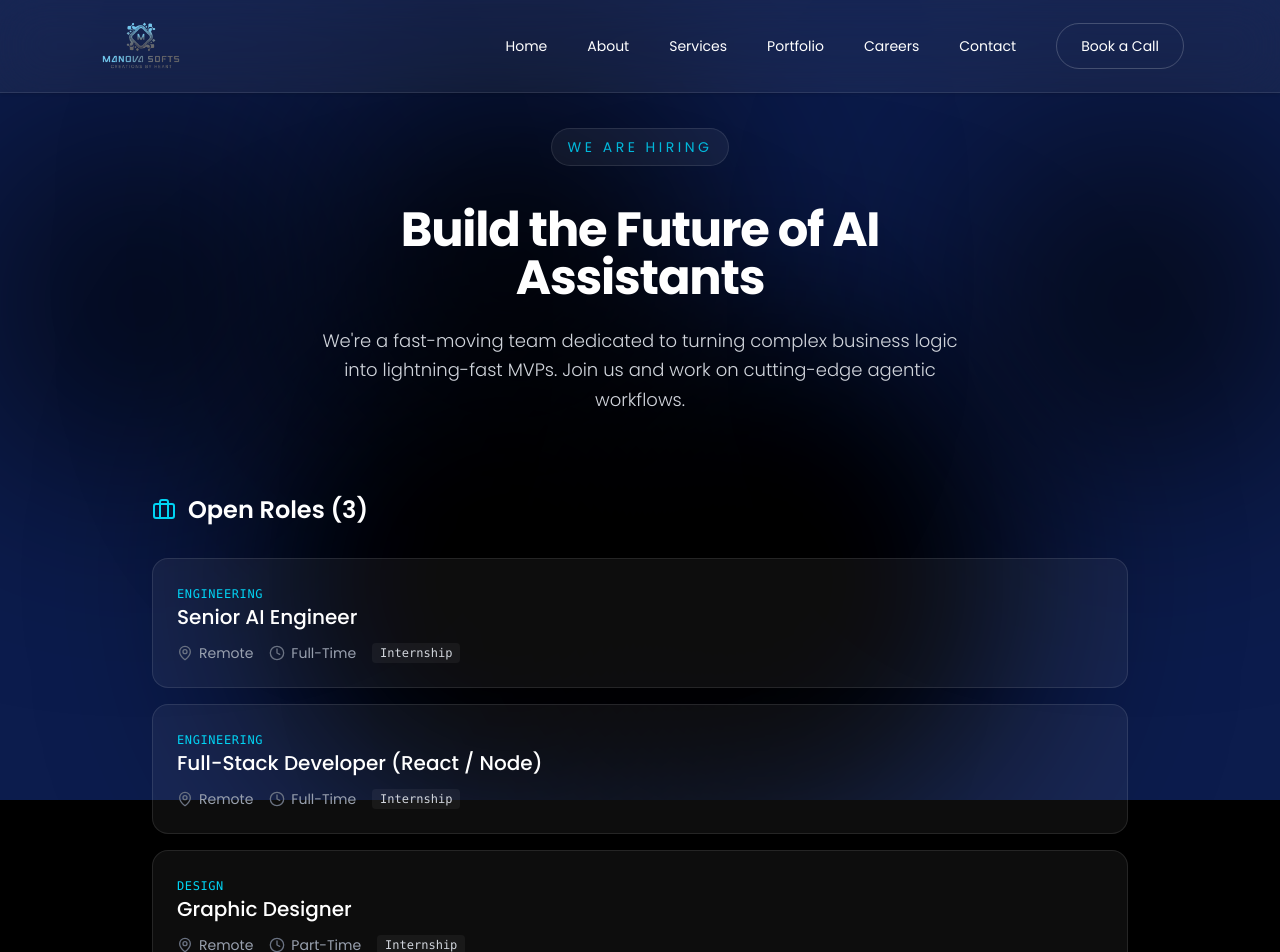
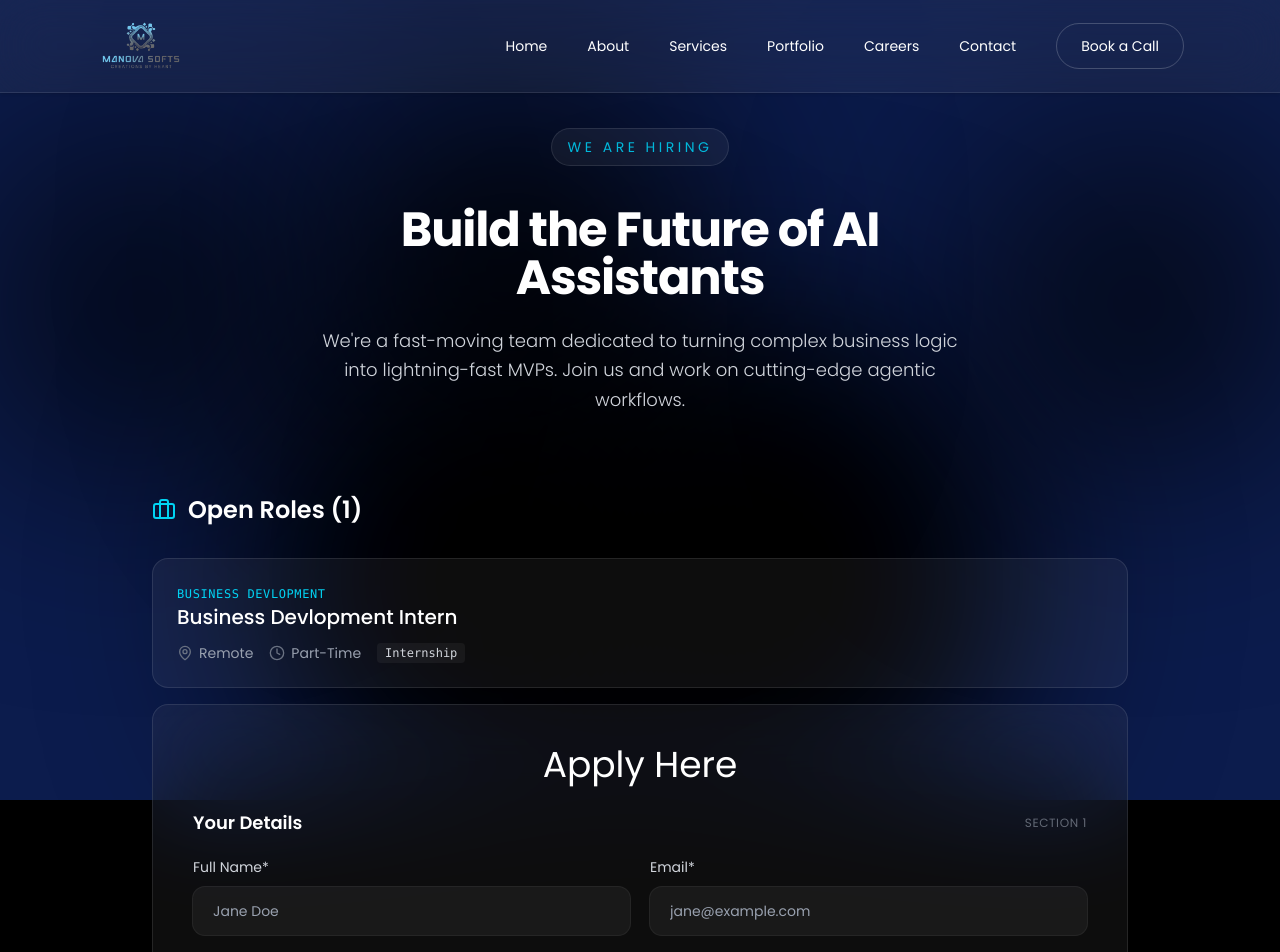
Before and after one commit to thelazybugger/v2, a React (Vite) app: page /careers in a window 1280 px wide. Shown: the top 952 px of the page. Built offline with nearby package versions, Linux system fonts and the light colour scheme.

Commit message:
Update open positions in career page

```diff
--- a/src/pages/career.jsx
+++ b/src/pages/career.jsx
@@ -4,28 +4,14 @@ import { Briefcase, MapPin, Clock, ArrowUpRight } from 'lucide-react';
 const OPEN_POSITIONS = [
   {
     id: 1,
-    title: "Senior AI Engineer",
-    department: "Engineering",
-    location: "Remote ",
-    type: "Full-Time",
-    compensation: "Internship"
-  },
-  {
-    id: 2,
-    title: "Full-Stack Developer (React / Node)",
-    department: "Engineering",
-    location: "Remote",
-    type: "Full-Time",
-    compensation: "Internship"
-  },
-  {
-    id: 3,
-    title: "Graphic Designer",
-    department: "Design",
+    title: "Business Devlopment Intern",
+    department: "Business Devlopment",
     location: "Remote",
     type: "Part-Time",
     compensation: "Internship"
-  }
+  },
+
+
 ];
 
 export default function CareerPage() {
```
